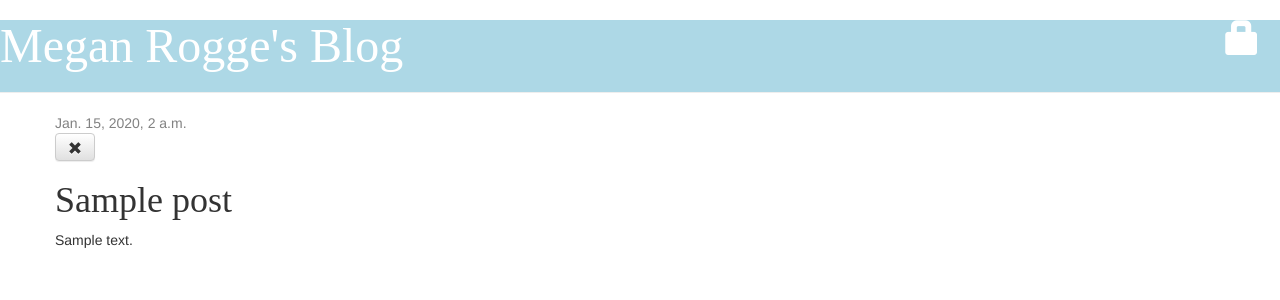
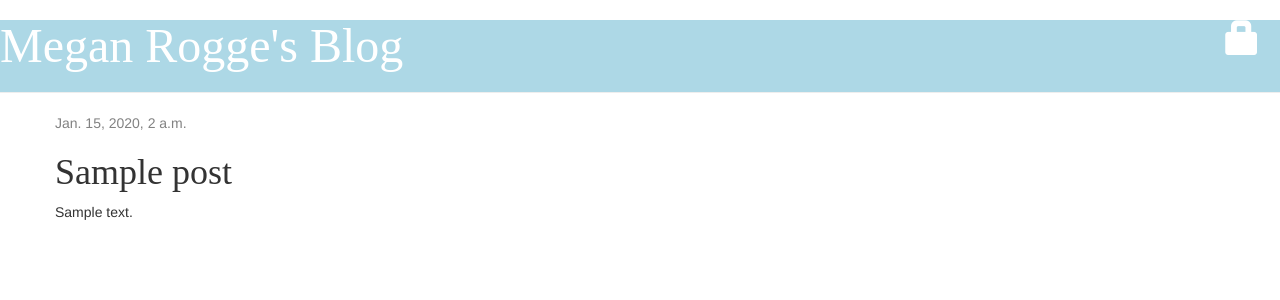
Before and after one commit to meganrogge/my-first-blog, a Django app: page /post/1/ in a window 1280 px wide. Shown: the top 300 px of the page. Run offline with Django 3.2, Linux system fonts and the light colour scheme; tables that the repository leaves empty hold one stand-in row (values such as "Sample post"); some libraries are stand-ins or nearby versions.

Commit message:
was able to fix visible remove button by including it in the user authentification conditional

```diff
--- a/blog/templates/blog/post_detail.html
+++ b/blog/templates/blog/post_detail.html
@@ -9,11 +9,10 @@
   {% else %}
       <a class="btn btn-default" href="{% url 'post_publish' pk=post.pk %}">Publish</a>
   {% endif %}
-
         {% if user.is_authenticated %}
           <a class="btn btn-default" href="{% url 'post_edit' pk=post.pk %}"><span class="glyphicon glyphicon-pencil"></span></a>
+          <a class="btn btn-default" href="{% url 'post_remove' pk=post.pk %}"><span class="glyphicon glyphicon-remove"></span></a>
         {% endif %}
-        <a class="btn btn-default" href="{% url 'post_remove' pk=post.pk %}"><span class="glyphicon glyphicon-remove"></span></a>
         <h1>{{ post.title }}</h1>
         <p>{{ post.text|linebreaksbr }}</p>
     </div>
--- a/mysite/urls.py
+++ b/mysite/urls.py
@@ -1,6 +1,5 @@
 from django.conf.urls import include, url
 from django.contrib import admin
-
 from django.contrib.auth import views
 
 urlpatterns = [
```
